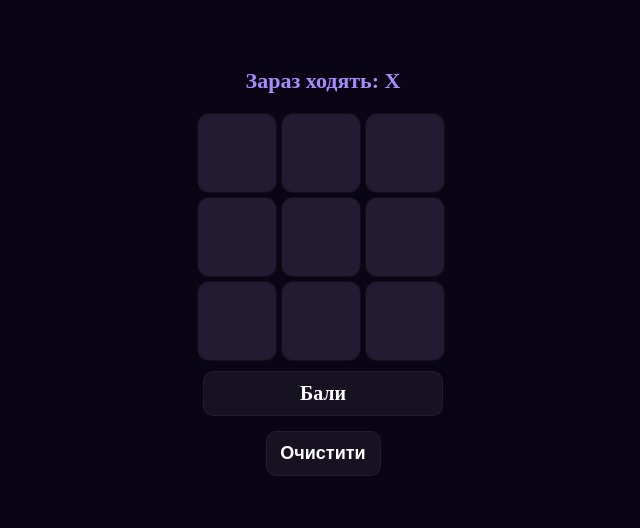
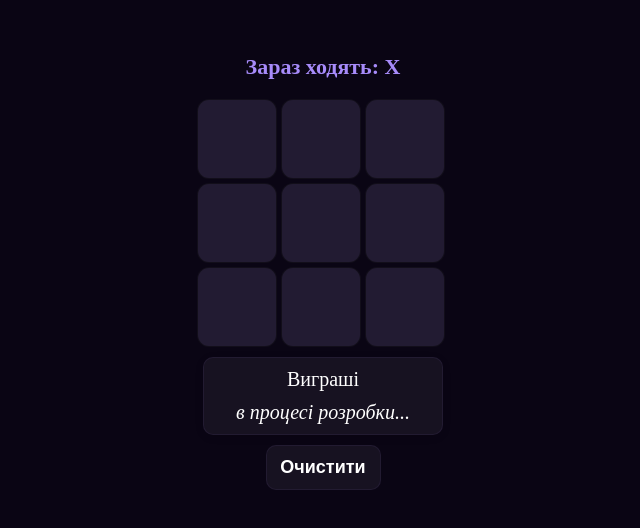
Before and after one commit to Killsazer/React-TicTacToe, a React (Create React App) app: page / in a window 1280 px wide. Shown: the part 136-664 px from the top of the page, without its empty margins (317-957 px from the left). Built offline with nearby package versions, Linux system fonts and the light colour scheme.

Commit message:
Interim commit

```diff
--- a/package.json
+++ b/package.json
@@ -1,4 +1,5 @@
 {
+  "homepage": "https://Killsazer.github.io/React-TicTacToe",
   "name": "x-zero",
   "version": "0.1.0",
   "private": true,
@@ -14,6 +15,8 @@
   },
   "scripts": {
     "start": "react-scripts start",
+    "predeploy": "npm run build",
+    "deploy": "gh-pages -d build",
     "build": "react-scripts build",
     "test": "react-scripts test",
     "eject": "react-scripts eject"
@@ -35,5 +38,8 @@
       "last 1 firefox version",
       "last 1 safari version"
     ]
+  },
+  "devDependencies": {
+    "gh-pages": "^6.3.0"
   }
 }
--- a/src/App.js
+++ b/src/App.js
@@ -9,6 +9,7 @@ export default function Game() {
   const [status, setStatus] = useState('');
   const [resetTrigger, setResetTrigger] = useState(0);
   const [turn, setTurn] = useState(true);
+  // const [userPoints, setUserPoints] = useState(0);
 
   const winner = calculateWinner(squares)?.win;
   const isDraw = calculateWinner(squares);
@@ -109,6 +110,7 @@ export default function Game() {
       onSquareClick={handleClick}
       onReset={reset}
       resetTrigger={resetTrigger}
+      // points={userPoints}
     />
   );
 }
--- a/src/Board.js
+++ b/src/Board.js
@@ -4,7 +4,8 @@ export default function Board({
     winningLine,
     onSquareClick,
     onReset,
-    resetTrigger
+    resetTrigger,
+    // points
   }) {
     return (
       <div className='game'>
@@ -30,7 +31,20 @@ export default function Board({
           <Square value={squares[8]} onSquareClick={() => onSquareClick(8)} isWining={winningLine.includes(8)} x = {squares[8] ==='X'}/>
         </div>
 
-        <div className='status status--points'>Бали</div>
+        {/* <div className='pointsStatus'> */}
+          <div className=' pointsStatus pointsStatus--title'>
+            <div>Виграші</div>
+            <div className="temp">в процесі розробки...</div>
+          </div>
+          {/* <div className='pointsStatus--row'>
+            <div className='pointsStatus--computer'>Комп'ютер</div>
+            <div className='pointsStatus--user'>Користувач</div>
+          </div>
+          <div className='pointsStatus--row'>
+            <div>zero</div>
+            <div>{points}</div>
+          </div>
+        </div> */}
 
         <button className='reset' onClick={onReset}>
           Очистити
--- a/src/styles.css
+++ b/src/styles.css
@@ -34,7 +34,10 @@ body {
   100% { transform: scale(1); opacity: 1; }
 }
 
-.status--points {
+.pointsStatus{
+  display: flex;
+  flex-direction: column;
+  gap: 10px;
   font-size: 20px;
   color: white;
   background-color: hsl(260 30% 10%);
@@ -46,6 +49,20 @@ body {
   width: 218px;
   text-align: center;
 }
+
+.temp{
+  font-style: italic;
+}
+
+/* .pointsStatus--title{
+  text-align: center;
+}
+
+.pointsStatus--row {
+  display: flex;
+  justify-content: space-between;
+  gap: 10px;
+} */
 
 .square {
   padding: 10px 10px;
@@ -111,6 +128,7 @@ body {
 }
 
 .reset{
+  margin-top: 10px;
   background-color: hsl(260 30% 10%);
   color: white;
   border: 1px solid black;
```
Also changed, not shown: 8 other files (tests, documents, lock files or other folders).
